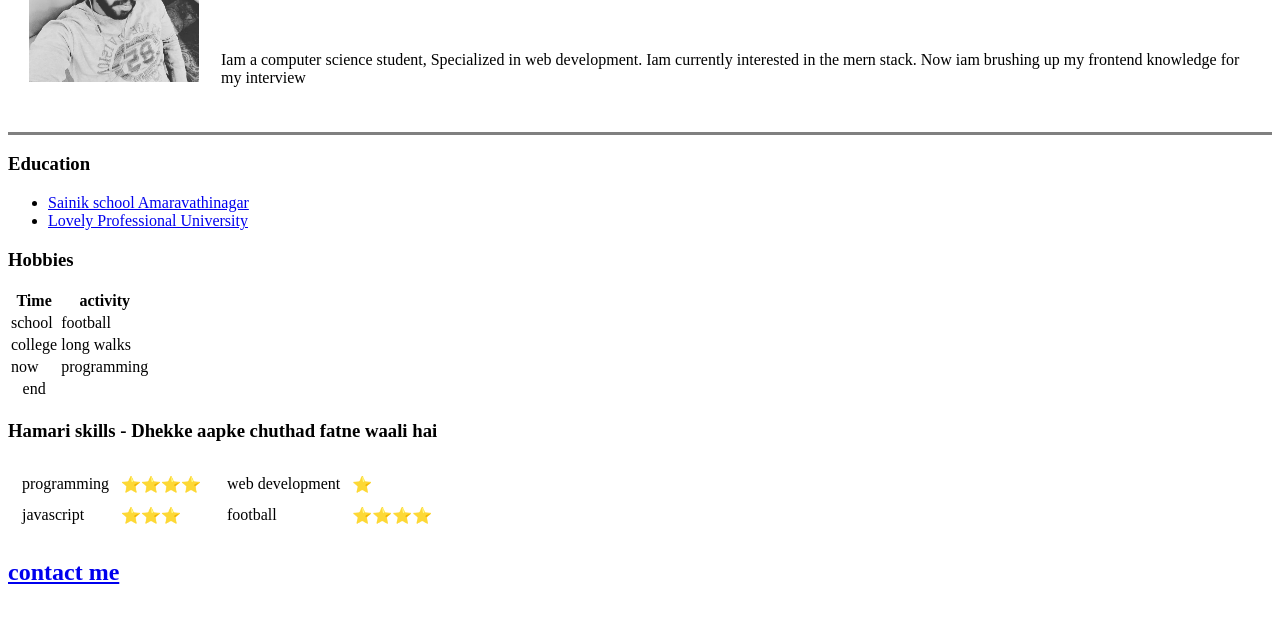
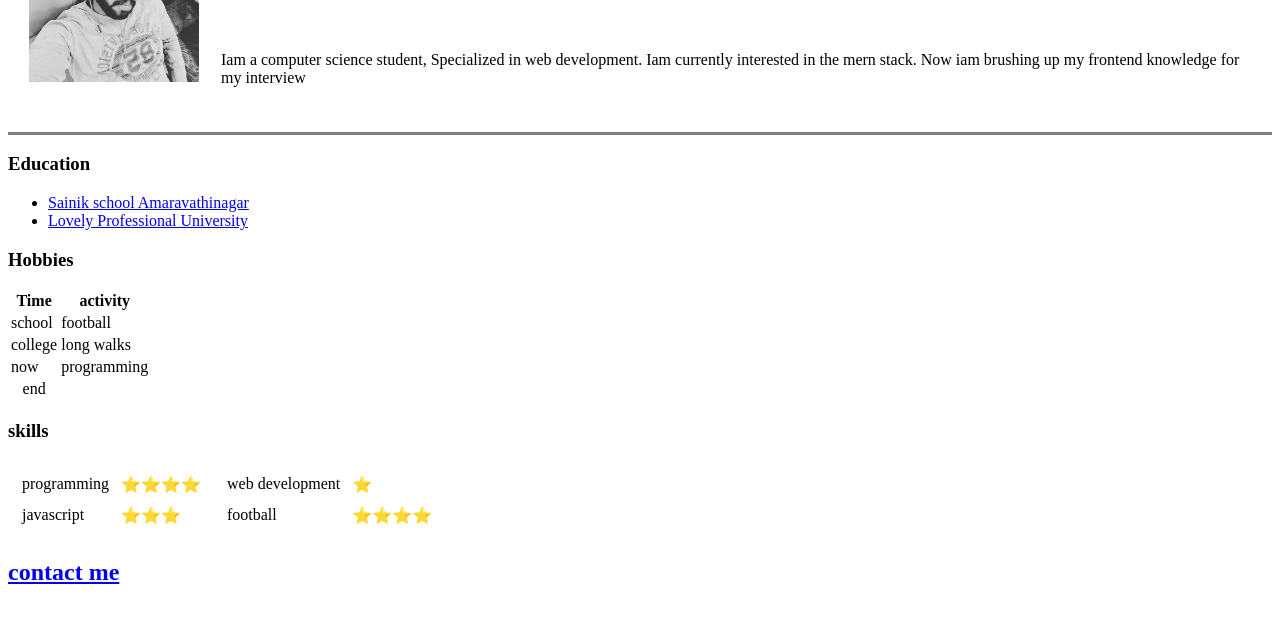
Before and after one commit to KarthikMankondar/personal_site, a plain HTML site: page index.html in a window 1280 px wide. Shown: the part 133-756 px from the top of the page. Drawn offline with Linux system fonts and the light colour scheme.

Commit message:
Update index.html

```diff
--- a/index.html
+++ b/index.html
@@ -73,7 +73,7 @@
   </table>
 
   <h3>
-    Hamari skills - Dhekke aapke chuthad fatne waali hai
+    skills
   </h3>
 
   <table>
```
